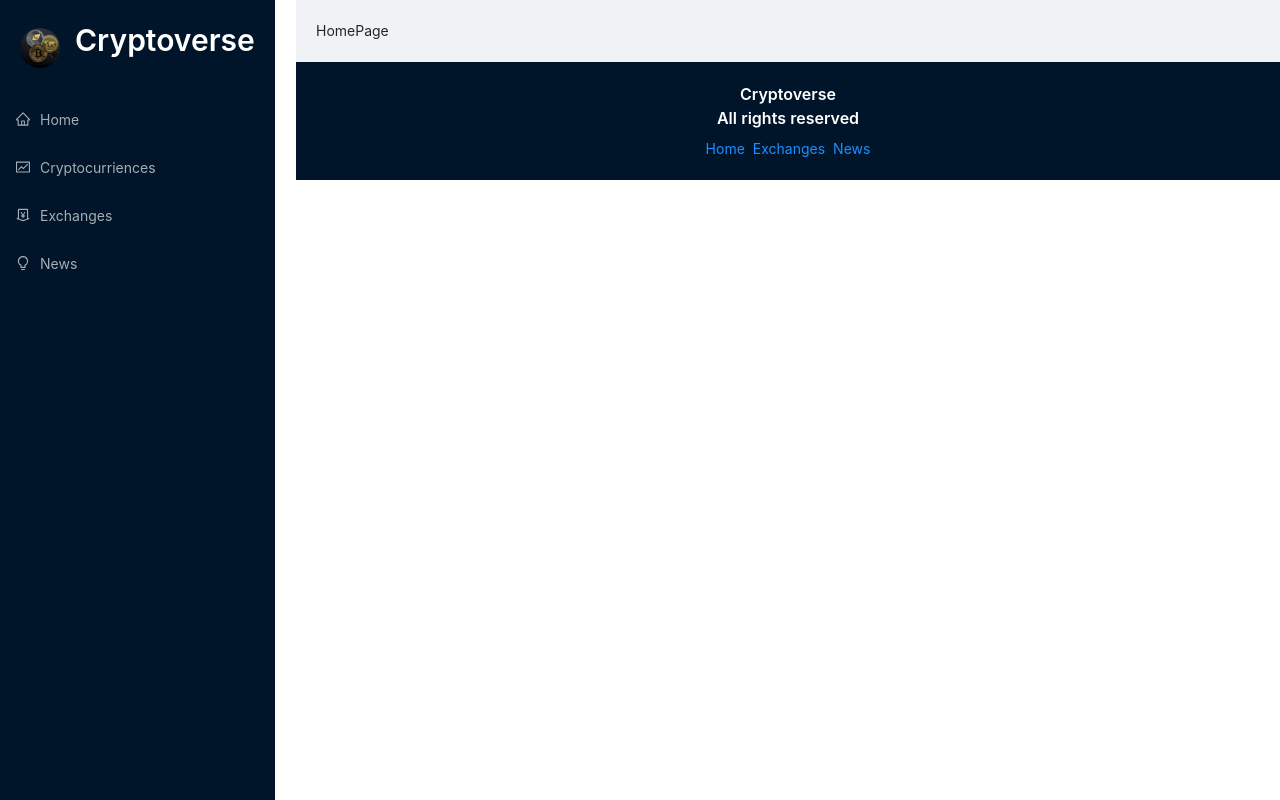
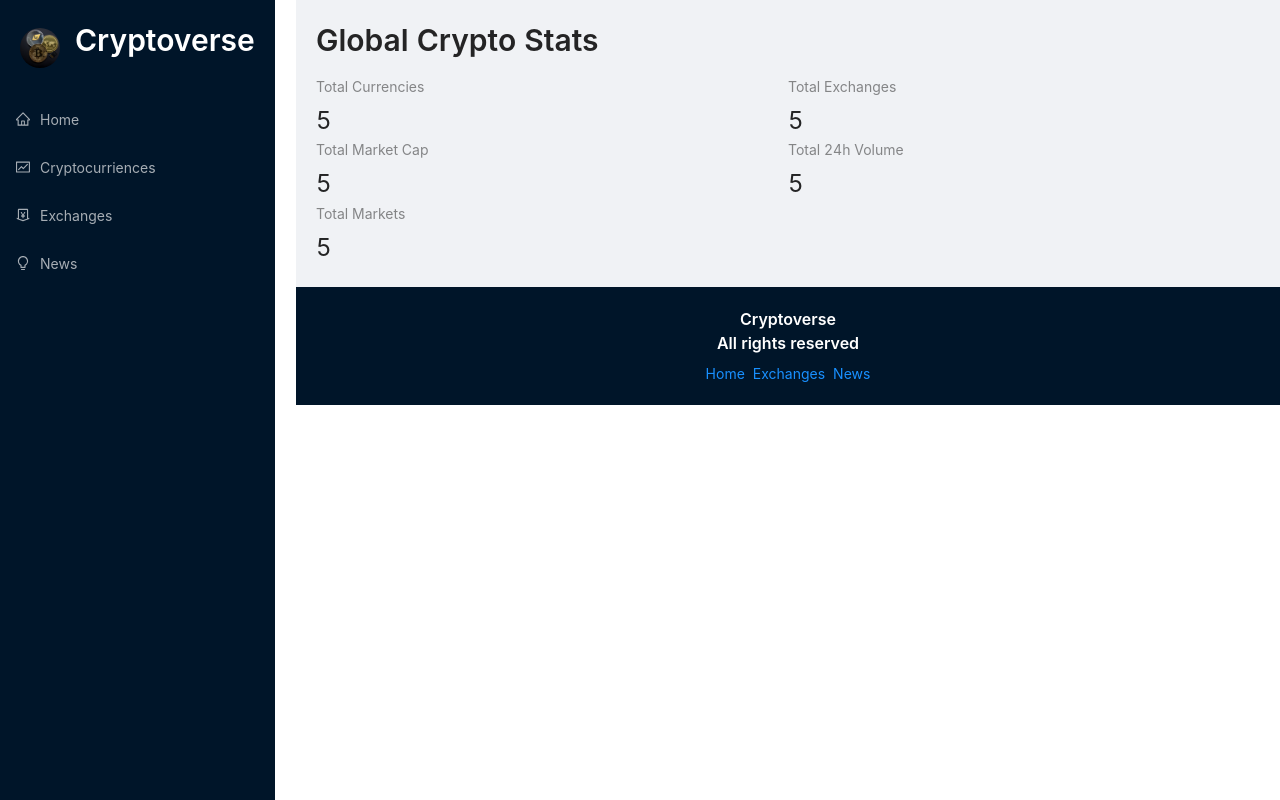
Before and after one commit to vishalcoderathore/cryptoreactexpress, a React (Create React App) app in the folder client/: page / in a window 1280 px wide. Built offline with nearby package versions, Linux system fonts and the light colour scheme; the HTML template or start-up script is replaced by a standard one.

Commit message:
Added sample boilerplate code for Homepage

```diff
--- a/client/src/components/home/Homepage.jsx
+++ b/client/src/components/home/Homepage.jsx
@@ -1,5 +1,35 @@
 import React from 'react';
+import millify from 'millify';
+import { Typography, Row, Col, Statistic } from 'antd';
+
+const { Title } = Typography;
 
 export default function Homepage() {
-  return <div>HomePage</div>;
+  return (
+    <>
+      <Title level={2} className='heading'>
+        Global Crypto Stats
+      </Title>
+      <Row>
+        <Col span={12}>
+          <Statistic title='Total Currencies' value='5' />
+        </Col>
+        <Col span={12}>
+          {' '}
+          <Statistic title='Total Exchanges' value='5' />
+        </Col>
+        <Col span={12}>
+          <Statistic title='Total Market Cap' value='5' />
+        </Col>
+        <Col span={12}>
+          {' '}
+          <Statistic title='Total 24h Volume' value='5' />
+        </Col>
+        <Col span={12}>
+          {' '}
+          <Statistic title='Total Markets' value='5' />
+        </Col>
+      </Row>
+    </>
+  );
 }
--- a/client/src/setupProxy.js
+++ b/client/src/setupProxy.js
@@ -6,4 +6,10 @@
       target: 'http://localhost:5000',
     })
   );
+  app.use(
+    '/coins',
+    createProxyMiddleware({
+      target: 'http://localhost:5000',
+    })
+  );
 };
```
Also changed, not shown: 2 other files (tests, documents, lock files or other folders).
